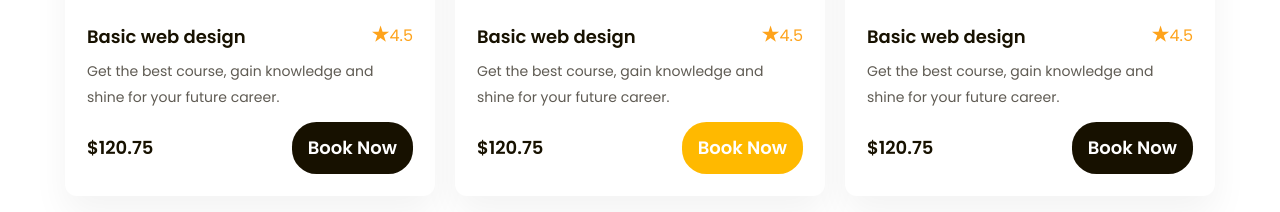
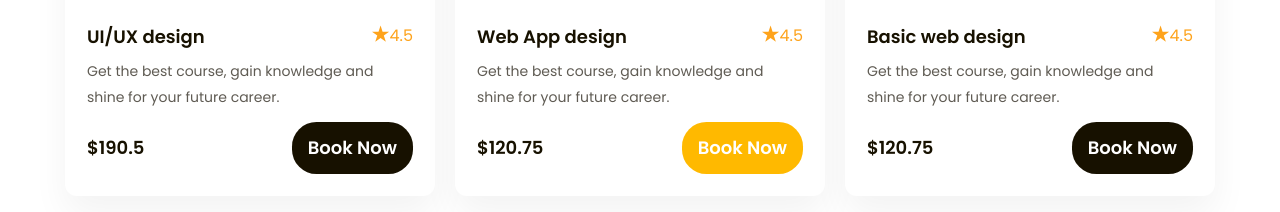
Before and after one commit to havanphong784/learning-landing-page, a plain HTML site: page index.html in a window 1280 px wide. Shown: the part 1562-1774 px from the top of the page. Drawn offline with Linux system fonts and the light colour scheme.

Commit message:
fix slide 2

```diff
--- a/index.html
+++ b/index.html
@@ -218,13 +218,13 @@
                   alt=""
                 />
                 <div class="disciption">
-                  <div class="title">Basic web design</div>
+                  <div class="title">UI/UX design</div>
                   <p>
                     Get the best course, gain knowledge and shine for your
                     future career.
                   </p>
                   <div class="action">
-                    <div class="cost">$120.75</div>
+                    <div class="cost">$190.5</div>
                     <div class="btn">Book Now</div>
                   </div>
                   <div class="start">
@@ -252,7 +252,7 @@
                   alt=""
                 />
                 <div class="disciption">
-                  <div class="title">Basic web design</div>
+                  <div class="title">Web App design</div>
                   <p>
                     Get the best course, gain knowledge and shine for your
                     future career.
```
